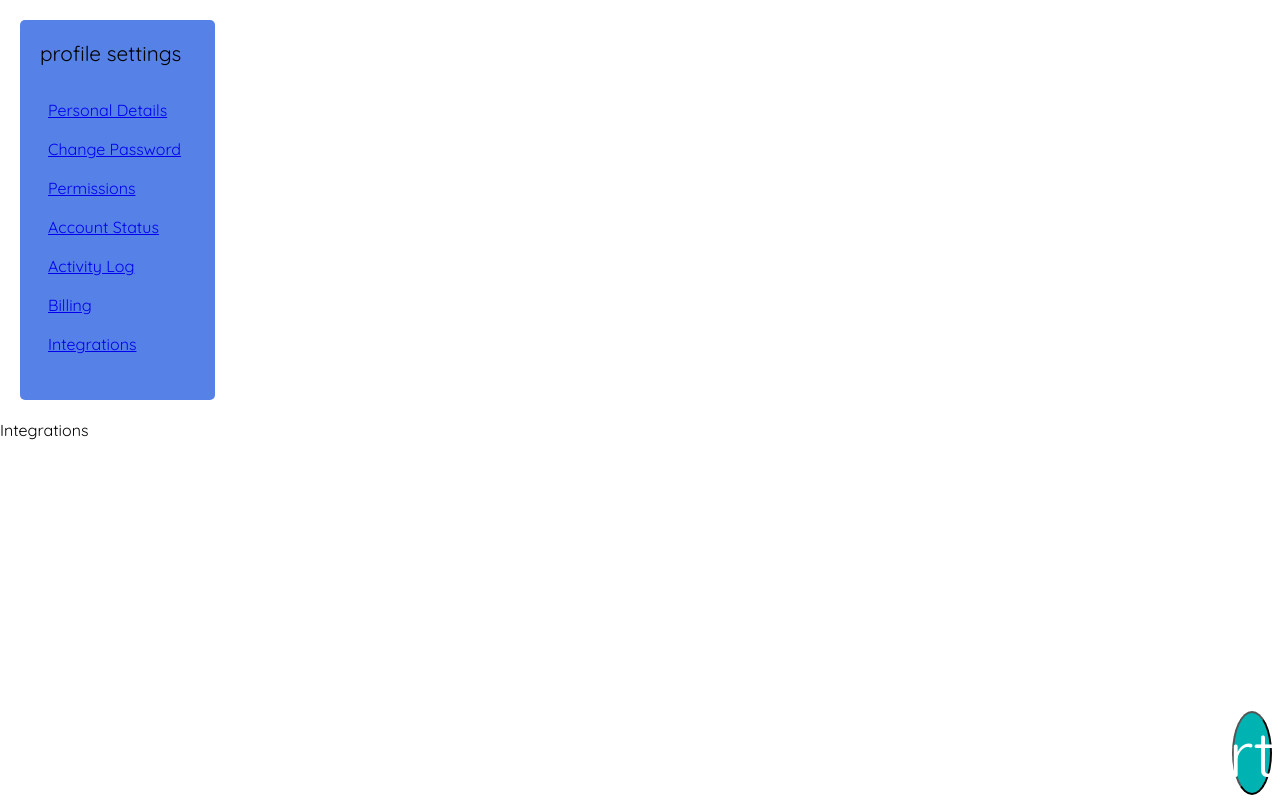
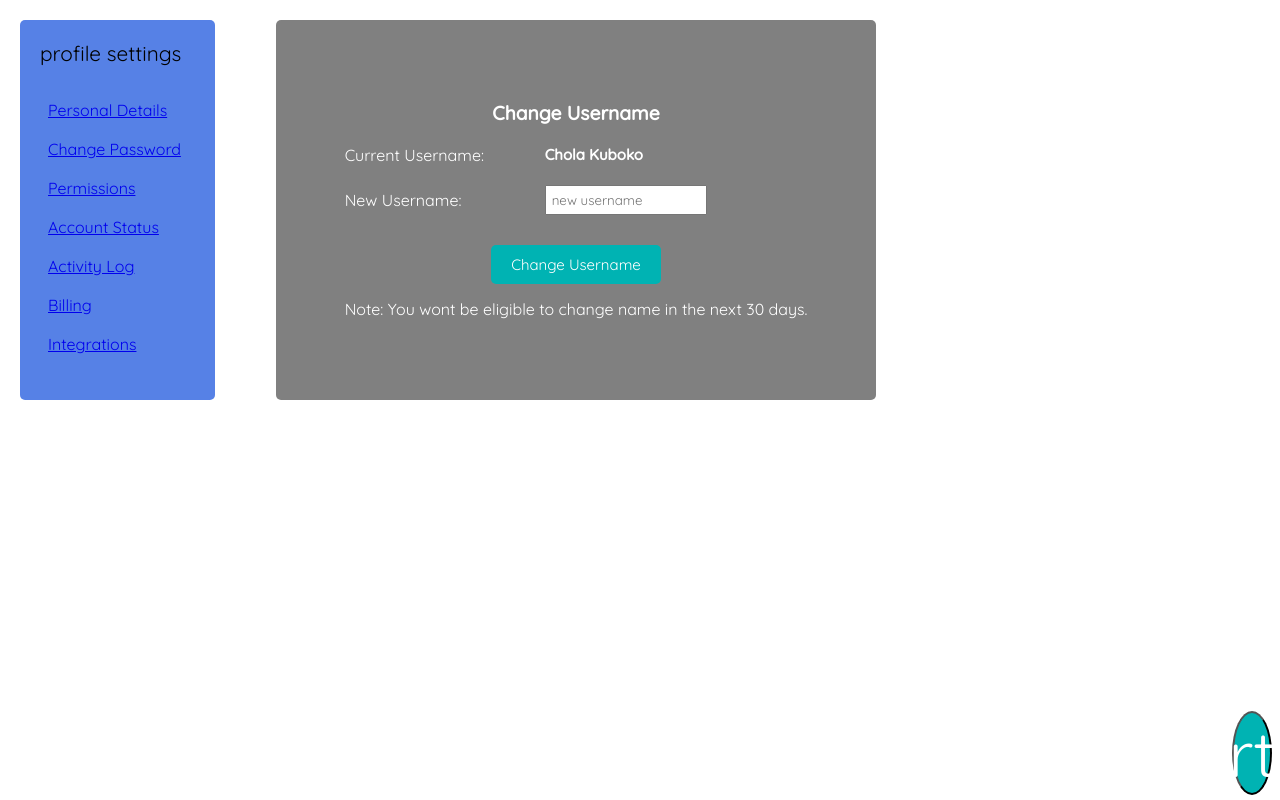
Before and after one commit to DC-21/React-Admin-Dashboard, a React (Vite) app: page /integrations in a window 1280 px wide. Built offline with nearby package versions, Linux system fonts and the light colour scheme.

Commit message:
first commit

```diff
--- a/src/pages/Email.jsx
+++ b/src/pages/Email.jsx
@@ -1,10 +1,49 @@
-import React from 'react'
-import './main.css'
+import { useState } from "react";
+import "./main.css";
 
 const Email = () => {
+  const [username, setUsername] = useState("Chola Kuboko");
+  const [newUsername, setNewUsername] = useState("");
+
+  const handleChange = (e) => {
+    setNewUsername(e.target.value);
+  };
+
+  const handleSubmit = (e) => {
+    e.preventDefault();
+    setUsername(newUsername);
+    setNewUsername("");
+  };
+
   return (
-    <div>Email</div>
-  )
-}
+    <div className="username">
+        <span>Change Username</span>
+      <div className="user">
+        <div className="name">
+          <p>Current Username:</p>
+          <span>{username}</span>
+        </div>
+        <div className="new">
+          <p>New Username:</p>
+          <form className="fm" onSubmit={handleSubmit}>
+            <input
+              className="in"
+              type="text"
+              placeholder="new username"
+              value={newUsername}
+              onChange={handleChange}
+            />
+          </form>
+        </div>
+        <div className="btn">
+          <button onClick={handleSubmit} type="submit">
+            Change Username
+          </button>
+          <p>Note: You wont be eligible to change name in the next 30 days.</p>
+        </div>
+      </div>
+    </div>
+  );
+};
 
-export default Email
+export default Email;
--- a/src/pages/Integrations.jsx
+++ b/src/pages/Integrations.jsx
@@ -1,10 +1,49 @@
-import React from 'react'
-import './main.css'
+import { useState } from "react";
+import "./main.css";
 
 const Integrations = () => {
+  const [username, setUsername] = useState("Chola Kuboko");
+  const [newUsername, setNewUsername] = useState("");
+
+  const handleChange = (e) => {
+    setNewUsername(e.target.value);
+  };
+
+  const handleSubmit = (e) => {
+    e.preventDefault();
+    setUsername(newUsername);
+    setNewUsername("");
+  };
+
   return (
-    <div>Integrations</div>
-  )
-}
+    <div className="username">
+        <span>Change Username</span>
+      <div className="user">
+        <div className="name">
+          <p>Current Username:</p>
+          <span>{username}</span>
+        </div>
+        <div className="new">
+          <p>New Username:</p>
+          <form className="fm" onSubmit={handleSubmit}>
+            <input
+              className="in"
+              type="text"
+              placeholder="new username"
+              value={newUsername}
+              onChange={handleChange}
+            />
+          </form>
+        </div>
+        <div className="btn">
+          <button onClick={handleSubmit} type="submit">
+            Change Username
+          </button>
+          <p>Note: You wont be eligible to change name in the next 30 days.</p>
+        </div>
+      </div>
+    </div>
+  );
+};
 
-export default Integrations
+export default Integrations;
--- a/src/pages/Plan.jsx
+++ b/src/pages/Plan.jsx
@@ -1,10 +1,49 @@
-import React from 'react'
-import './main.css'
+import { useState } from "react";
+import "./main.css";
 
 const Plan = () => {
+  const [username, setUsername] = useState("Chola Kuboko");
+  const [newUsername, setNewUsername] = useState("");
+
+  const handleChange = (e) => {
+    setNewUsername(e.target.value);
+  };
+
+  const handleSubmit = (e) => {
+    e.preventDefault();
+    setUsername(newUsername);
+    setNewUsername("");
+  };
+
   return (
-    <div>Plan</div>
-  )
-}
+    <div className="username">
+        <span>Change Username</span>
+      <div className="user">
+        <div className="name">
+          <p>Current Username:</p>
+          <span>{username}</span>
+        </div>
+        <div className="new">
+          <p>New Username:</p>
+          <form className="fm" onSubmit={handleSubmit}>
+            <input
+              className="in"
+              type="text"
+              placeholder="new username"
+              value={newUsername}
+              onChange={handleChange}
+            />
+          </form>
+        </div>
+        <div className="btn">
+          <button onClick={handleSubmit} type="submit">
+            Change Username
+          </button>
+          <p>Note: You wont be eligible to change name in the next 30 days.</p>
+        </div>
+      </div>
+    </div>
+  );
+};
 
-export default Plan
+export default Plan;
--- a/src/pages/Team.jsx
+++ b/src/pages/Team.jsx
@@ -1,10 +1,49 @@
-import React from 'react'
-import './main.css'
+import { useState } from "react";
+import "./main.css";
 
 const Team = () => {
+  const [username, setUsername] = useState("Chola Kuboko");
+  const [newUsername, setNewUsername] = useState("");
+
+  const handleChange = (e) => {
+    setNewUsername(e.target.value);
+  };
+
+  const handleSubmit = (e) => {
+    e.preventDefault();
+    setUsername(newUsername);
+    setNewUsername("");
+  };
+
   return (
-    <div>Team</div>
-  )
-}
+    <div className="username">
+        <span>Change Username</span>
+      <div className="user">
+        <div className="name">
+          <p>Current Username:</p>
+          <span>{username}</span>
+        </div>
+        <div className="new">
+          <p>New Username:</p>
+          <form className="fm" onSubmit={handleSubmit}>
+            <input
+              className="in"
+              type="text"
+              placeholder="new username"
+              value={newUsername}
+              onChange={handleChange}
+            />
+          </form>
+        </div>
+        <div className="btn">
+          <button onClick={handleSubmit} type="submit">
+            Change Username
+          </button>
+          <p>Note: You wont be eligible to change name in the next 30 days.</p>
+        </div>
+      </div>
+    </div>
+  );
+};
 
-export default Team
+export default Team;
```
